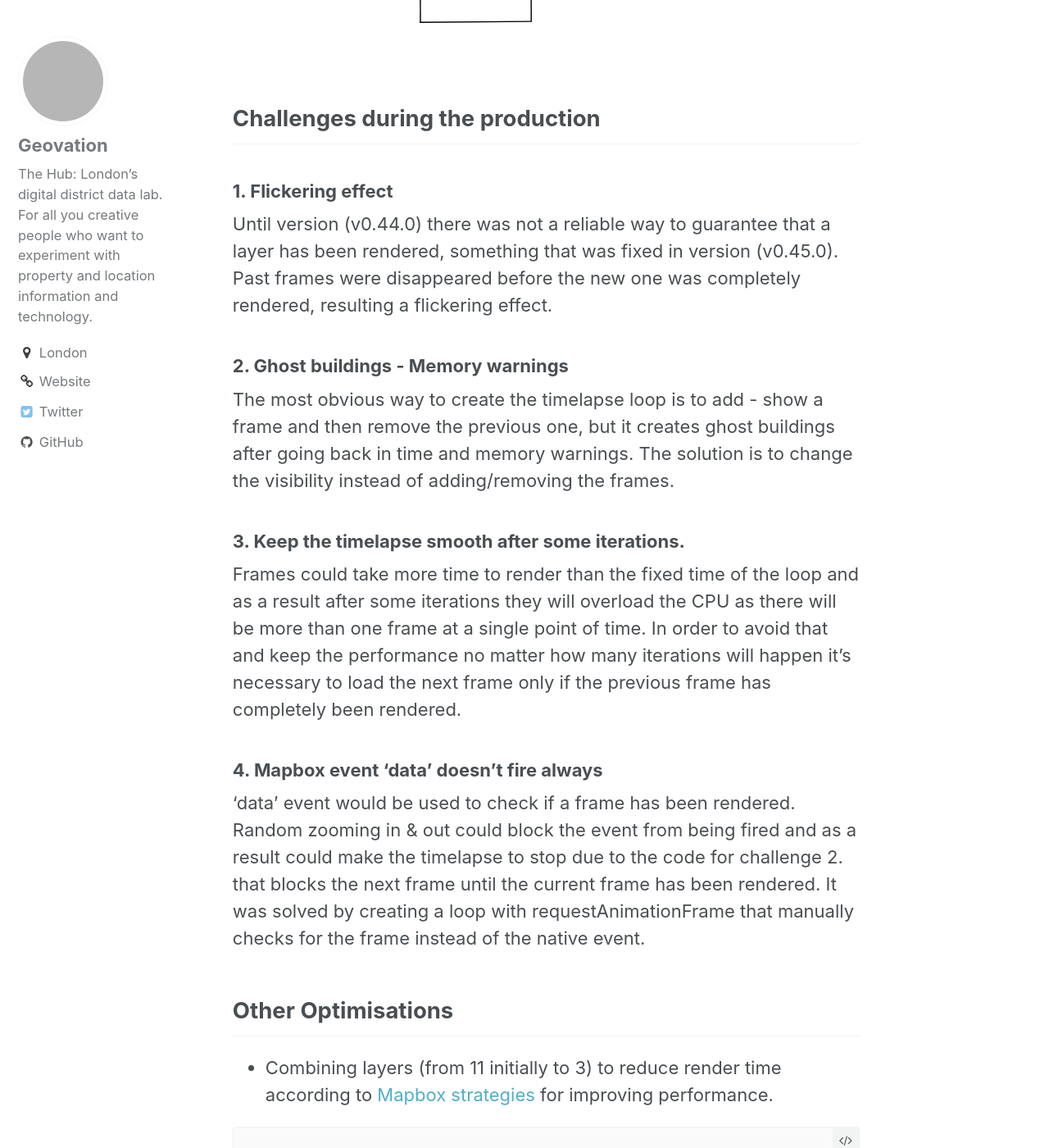
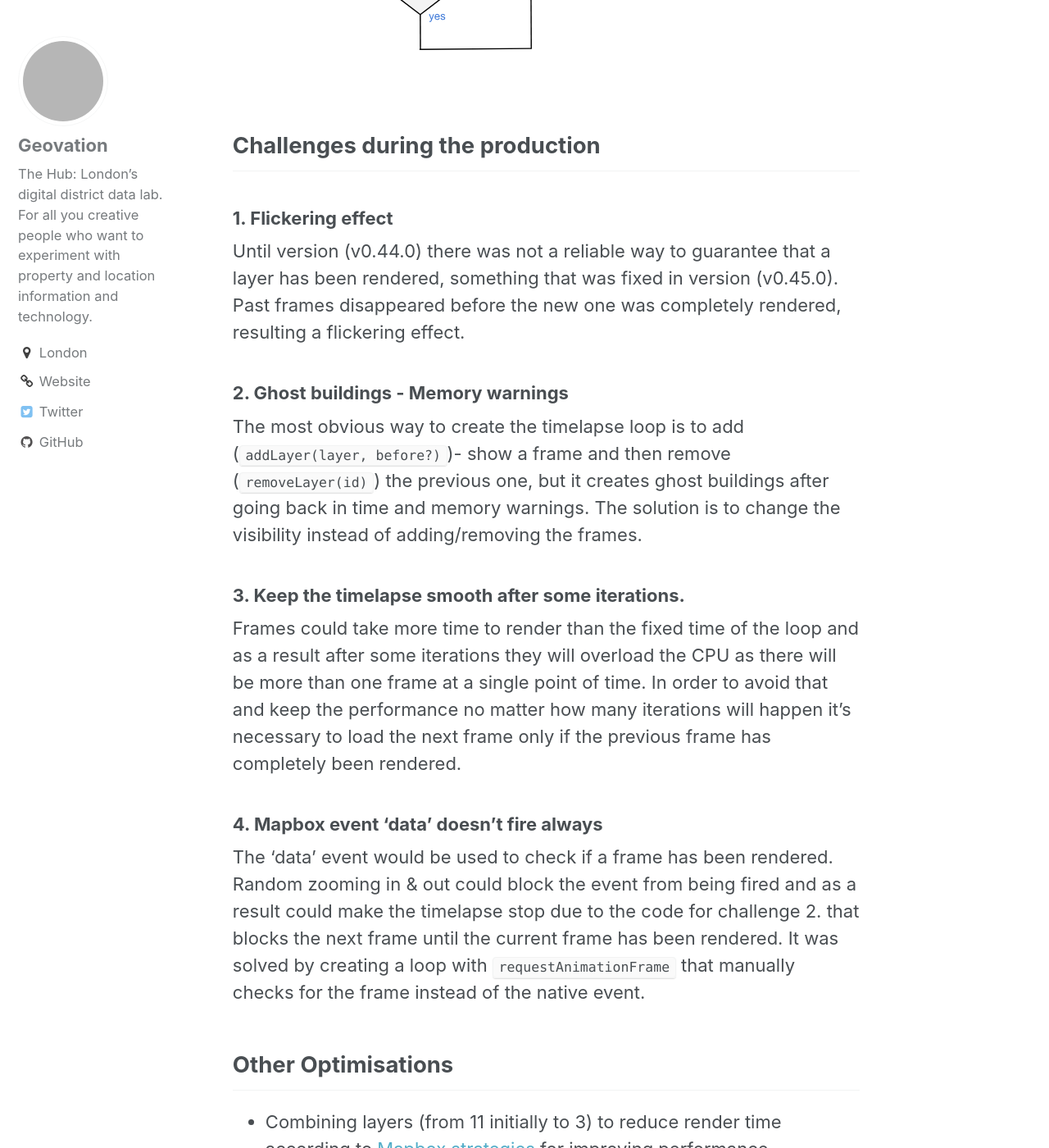
Before and after one commit to Geovation/geovation.github.io, a Jekyll site: the page built from _posts/2018-08-01-4d-changes-demo.md, in a window 1280 px wide and 1400 px high, scrolled down 2413 px. Shown: the whole window at 82% size. Built offline with Jekyll 4.4.1, drawn with Linux system fonts in a browser that asks for light colours; comment, search, counter and statistics services are not loaded; some of the changed text lies outside the part shown; grey boxes are pictures that could not be loaded.

Commit message:
changes demo - text fixes and improvements

```diff
--- a/_posts/2018-08-01-4d-changes-demo.md
+++ b/_posts/2018-08-01-4d-changes-demo.md
@@ -11,16 +11,16 @@
 
 ## Introduction
 
-This project shows [3D changes](https://geovation.github.io/changes-demo/) over time using Mapbox GL JS (v0.46.0). It's an evolved version of a [2D changes](https://demos.ordnancesurvey.co.uk/public/demos/products/changes/changes.html) project with  3D terrain and 3D buildings - allows you to move around, zoom and pan in & out.
+This [project](https://geovation.github.io/changes-demo/) shows 3D changes over time using Mapbox GL JS (v0.46.0). It's an evolved version of a 2D changes [project](https://demos.ordnancesurvey.co.uk/public/demos/products/changes/changes.html) with  3D terrain and 3D buildings, it allows you to move around, zoom and pan in & out.
 
 ## Library choice
 
 ### Mapbox GL JS is the uncontested winner
 
-The size of the dataset demands webGL acceleration as it is impossible for the CPU to handle the onus. Two are the big players on the open-source community at the moment that support webGL;
+The size of the dataset demands webGL acceleration as it is impossible for the CPU to handle the load. Two of the big players in the open-source community at the moment that support webGL are
 [Mapbox GL JS](https://www.mapbox.com/mapbox-gl-js/api/) and [Cesium](https://cesiumjs.org/).
 
-The only way to create [3D Tiles](https://github.com/AnalyticalGraphicsInc/3d-tiles) for Cesium is [FME](https://www.safe.com/) but creates about 10 times(~150 MB for one zoom level compared to ~30 MB per frame that includes zoom levels between 12 and 16) bigger files compared to Mapbox's [Vector Tiles](https://github.com/mapbox/vector-tile-spec).
+A popular way to create [3D Tiles](https://github.com/AnalyticalGraphicsInc/3d-tiles) for Cesium is [FME](https://www.safe.com/) but creates about 10 times(~150 MB for one zoom level compared to ~30 MB per frame that includes zoom levels between 12 and 16) bigger files compared to Mapbox's [Vector Tiles](https://github.com/mapbox/vector-tile-spec).
 
 On the other side Mapbox offers [tippecanoe](https://github.com/mapbox/tippecanoe) an incredible open-source tool
 that provides all the tools and flexibility that is required.
@@ -40,7 +40,7 @@
 
 ## Timelapse technique
 
-The timelapse effect is implemented as a loop that changes the frames (layers) in a "fixed" period of time (setInterval with fixed interval = 2 sec).
+The timelapse effect is implemented as a loop that changes the frames (layers) in a "fixed" period of time (`setInterval` with fixed interval = 2 sec).
 
 ![Image](/assets/changes_demo_diagram.svg)
 
@@ -49,11 +49,11 @@
 ### 1. Flickering effect
 
 Until version (v0.44.0) there was not a reliable way to guarantee that a layer has been rendered, something that was fixed in version (v0.45.0).
-Past frames were disappeared before the new one was completely rendered, resulting a flickering effect.
+Past frames disappeared before the new one was completely rendered, resulting a flickering effect.
 
 ### 2. Ghost buildings - Memory warnings
 
-The most obvious way to create the timelapse loop is to add - show a frame and then remove the previous one, but it creates ghost buildings after going back in time and memory warnings.
+The most obvious way to create the timelapse loop is to add (`addLayer(layer, before?)`)- show a frame and then remove (`removeLayer(id)`) the previous one, but it creates ghost buildings after going back in time and memory warnings.
 The solution is to change the visibility instead of adding/removing the frames.
 
 ### 3. Keep the timelapse smooth after some iterations.
@@ -62,9 +62,9 @@
 
 ### 4. Mapbox event 'data' doesn't fire always
 
-'data' event would be used to check if a frame has been rendered.
-Random zooming in & out could block the event from being fired and as a result could make the timelapse to stop due to the code for challenge 2. that blocks the next frame until the current frame has been rendered.
-It was solved by creating a loop with requestAnimationFrame that manually checks for the frame instead of the native event.
+The 'data' event would be used to check if a frame has been rendered.
+Random zooming in & out could block the event from being fired and as a result could make the timelapse stop due to the code for challenge 2. that blocks the next frame until the current frame has been rendered.
+It was solved by creating a loop with `requestAnimationFrame` that manually checks for the frame instead of the native event.
 
 ## Other Optimisations
 
```
Also changed, not shown: other parts of _posts/2018-08-01-4d-changes-demo.md (+2 -2 lines).
